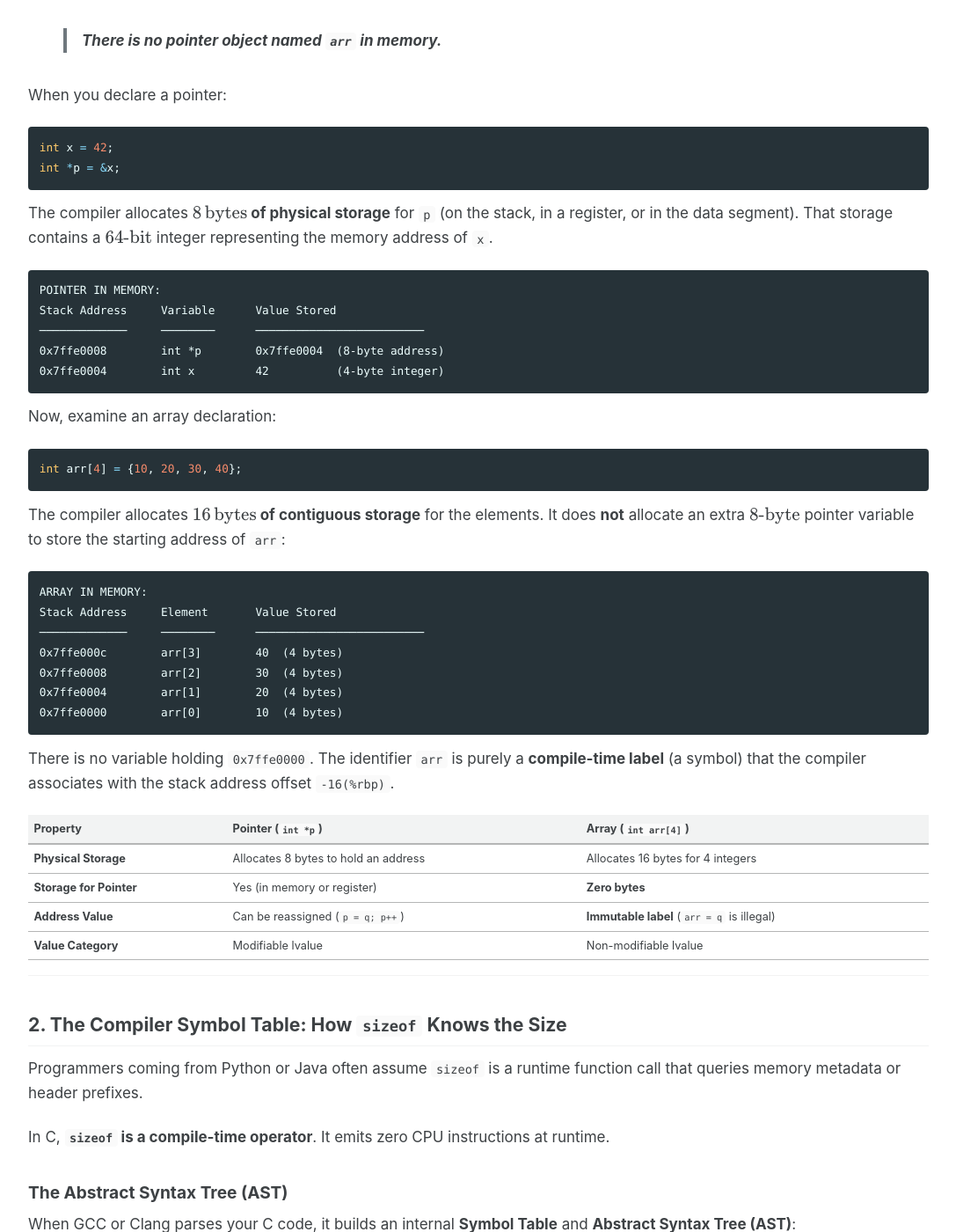
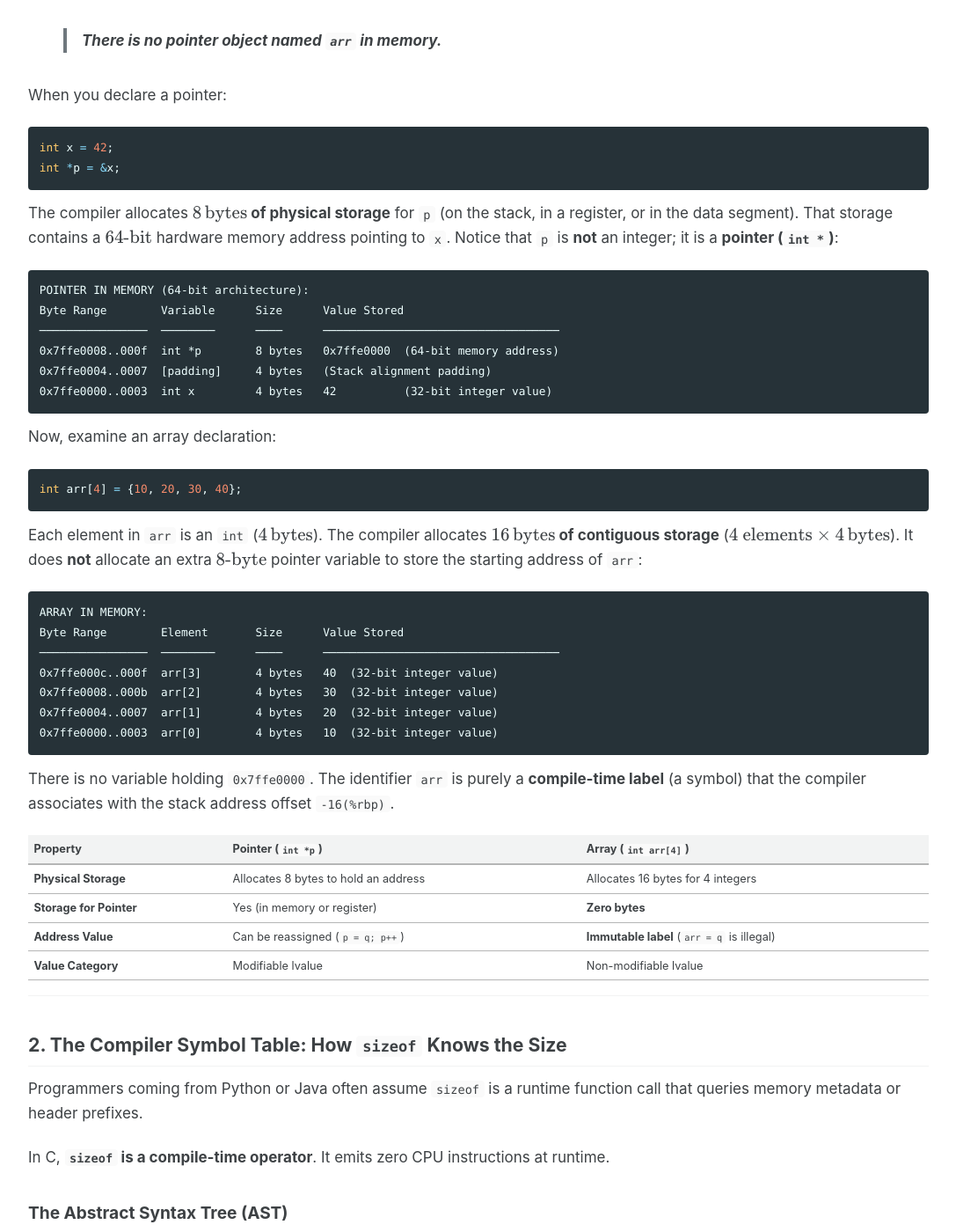
Before and after one commit to marsset/marsset.github.io, a Jekyll site: the page built from _posts/2026-11-11-c-array-pointer-anatomy.markdown, in a window 1280 px wide and 1400 px high, scrolled down 964 px. Shown: the whole window at 88% size, without its empty margins (96-1183 px from the left). Built offline with Jekyll 4.4.1, drawn with Linux system fonts in a browser that asks for light colours; cached includes are drawn as plain includes; formulas are drawn with MathJax 3.

Commit message:
fix(post): clarify 8-byte pointer vs 4-byte int with explicit byte ranges

````diff
--- a/_posts/2026-11-11-c-array-pointer-anatomy.markdown
+++ b/_posts/2026-11-11-c-array-pointer-anatomy.markdown
@@ -46,30 +46,31 @@ When you declare a pointer:
 int x = 42;
 int *p = &x;
 ```
-The compiler allocates **$8\,\text{bytes}$ of physical storage** for `p` (on the stack, in a register, or in the data segment). That storage contains a $64\text{-bit}$ integer representing the memory address of `x`.
+The compiler allocates **$8\,\text{bytes}$ of physical storage** for `p` (on the stack, in a register, or in the data segment). That storage contains a $64\text{-bit}$ hardware memory address pointing to `x`. Notice that `p` is **not** an integer; it is a **pointer (`int *`)**:
 
 ```text
-POINTER IN MEMORY:
-Stack Address     Variable      Value Stored
-─────────────     ────────      ─────────────────────────
-0x7ffe0008        int *p        0x7ffe0004  (8-byte address)
-0x7ffe0004        int x         42          (4-byte integer)
+POINTER IN MEMORY (64-bit architecture):
+Byte Range        Variable      Size      Value Stored
+────────────────  ────────      ────      ───────────────────────────────────
+0x7ffe0008..000f  int *p        8 bytes   0x7ffe0000  (64-bit memory address)
+0x7ffe0004..0007  [padding]     4 bytes   (Stack alignment padding)
+0x7ffe0000..0003  int x         4 bytes   42          (32-bit integer value)
 ```
 
 Now, examine an array declaration:
 ```c
 int arr[4] = {10, 20, 30, 40};
 ```
-The compiler allocates **$16\,\text{bytes}$ of contiguous storage** for the elements. It does **not** allocate an extra $8\text{-byte}$ pointer variable to store the starting address of `arr`:
+Each element in `arr` is an `int` ($4\,\text{bytes}$). The compiler allocates **$16\,\text{bytes}$ of contiguous storage** ($4 \text{ elements} \times 4\,\text{bytes}$). It does **not** allocate an extra $8\text{-byte}$ pointer variable to store the starting address of `arr`:
 
 ```text
 ARRAY IN MEMORY:
-Stack Address     Element       Value Stored
-─────────────     ────────      ─────────────────────────
-0x7ffe000c        arr[3]        40  (4 bytes)
-0x7ffe0008        arr[2]        30  (4 bytes)
-0x7ffe0004        arr[1]        20  (4 bytes)
-0x7ffe0000        arr[0]        10  (4 bytes)
+Byte Range        Element       Size      Value Stored
+────────────────  ────────      ────      ───────────────────────────────────
+0x7ffe000c..000f  arr[3]        4 bytes   40  (32-bit integer value)
+0x7ffe0008..000b  arr[2]        4 bytes   30  (32-bit integer value)
+0x7ffe0004..0007  arr[1]        4 bytes   20  (32-bit integer value)
+0x7ffe0000..0003  arr[0]        4 bytes   10  (32-bit integer value)
 ```
 
 There is no variable holding `0x7ffe0000`. The identifier `arr` is purely a **compile-time label** (a symbol) that the compiler associates with the stack address offset `-16(%rbp)`.
````
